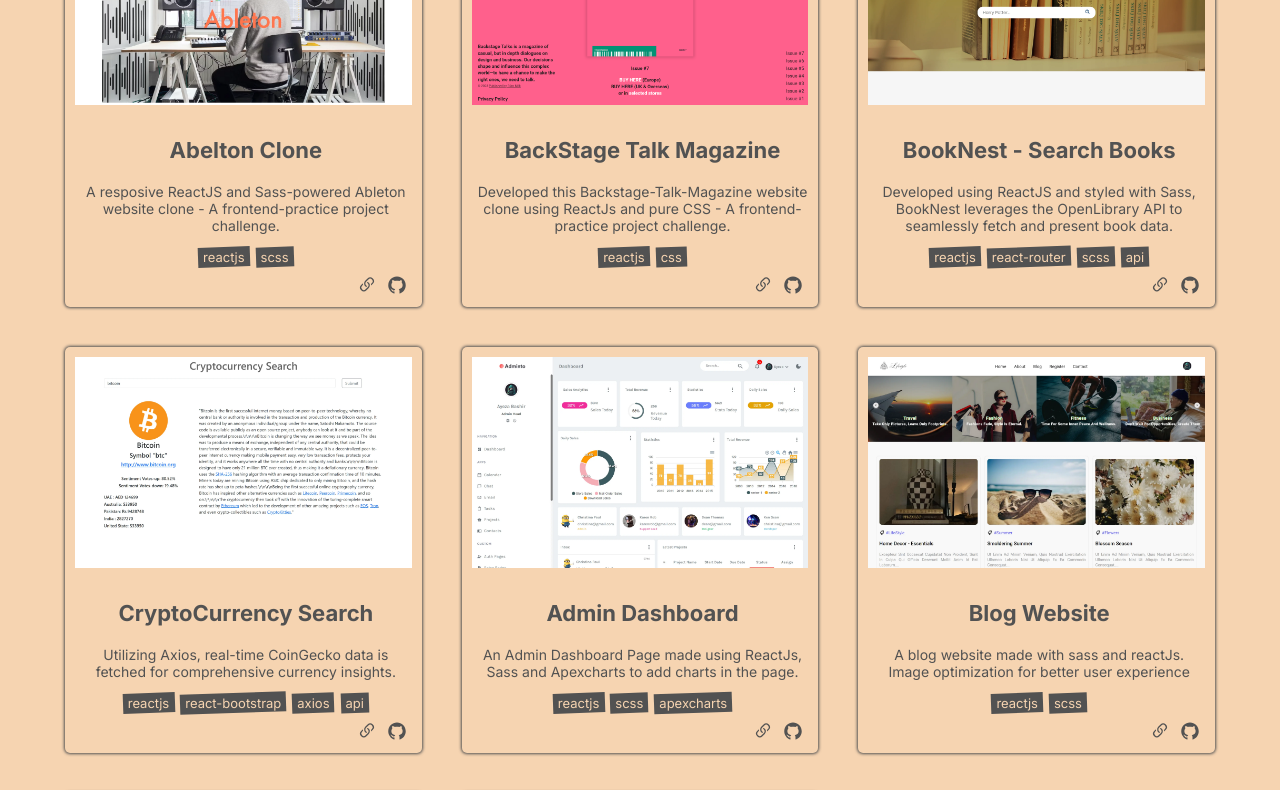
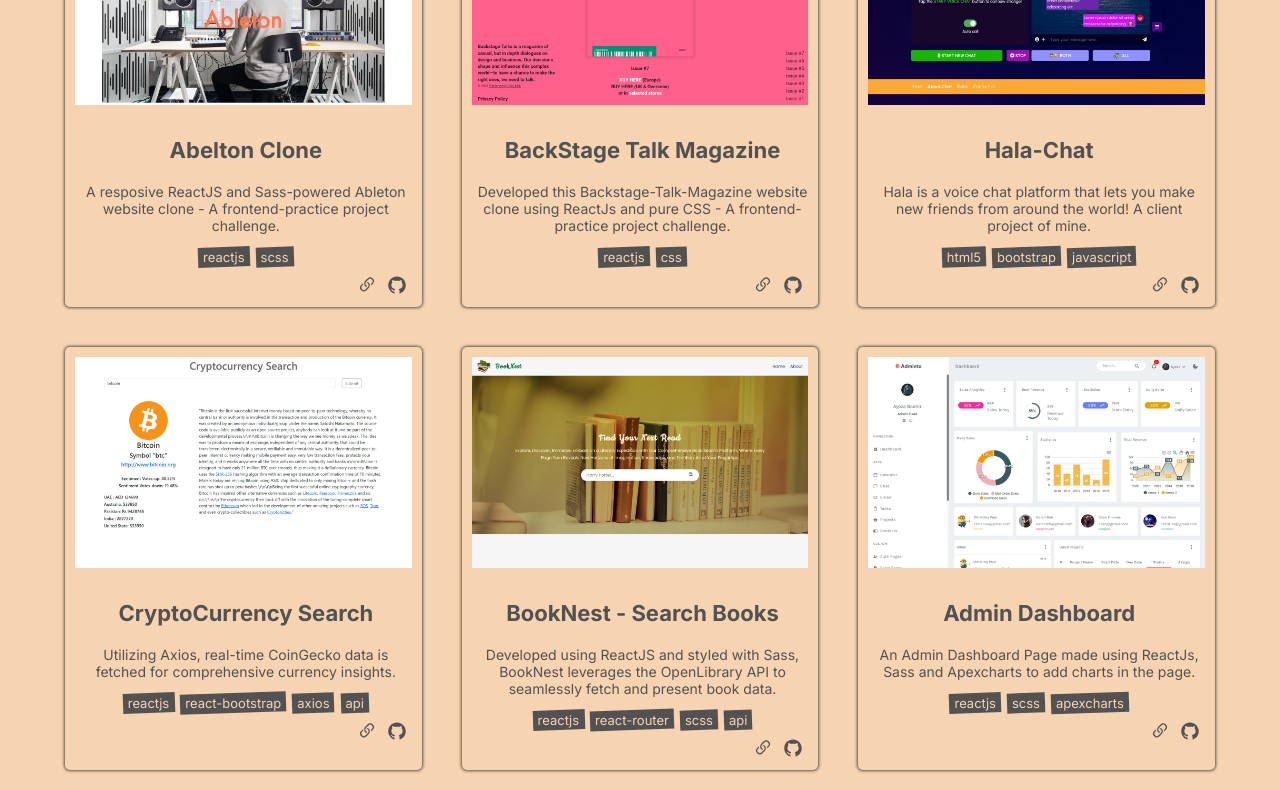
Before and after one commit to ayezabashir/My-Portfolio, a React (Vite) app: page / in a window 1280 px wide. Shown: the part 1500-2290 px from the top of the page. Built offline with nearby package versions, Linux system fonts and the light colour scheme.

Commit message:
added new project

```diff
--- a/src/components/projects/Projects.jsx
+++ b/src/components/projects/Projects.jsx
@@ -9,6 +9,7 @@
 import booknest from '/images/book-nest-search.webp'
 import weather from '/images/weather-app.webp'
 import crypto from '/images/crytpocurrency-search.webp'
+import halachat from '/images/hala-chat.webp'
 
 const allProjects = [
     {
@@ -31,12 +32,12 @@
     },
     {
         id: 3,
-        project_cover: booknest,
-        project_name: 'BookNest - Search Books',
-        project_desc: 'Developed using ReactJS and styled with Sass, BookNest leverages the OpenLibrary API to seamlessly fetch and present book data.',
-        project_languages: ['reactjs', 'react-router', 'scss', 'api'],
-        project_live_link: 'https://book-nest-search-books.vercel.app/',
-        project_github_link: 'https://github.com/ayezabashir/BookNest-SearchBooks'
+        project_cover: halachat,
+        project_name: 'Hala-Chat',
+        project_desc: 'Hala is a voice chat platform that lets you make new friends from around the world! A client project of mine.',
+        project_languages: ['html5', 'bootstrap', 'javascript'],
+        project_live_link: 'https://hala-chat.vercel.app/',
+        project_github_link: 'https://github.com/ayezabashir/HalaChat'
     },
     {
         id: 4,
@@ -49,6 +50,15 @@
     },
     {
         id: 5,
+        project_cover: booknest,
+        project_name: 'BookNest - Search Books',
+        project_desc: 'Developed using ReactJS and styled with Sass, BookNest leverages the OpenLibrary API to seamlessly fetch and present book data.',
+        project_languages: ['reactjs', 'react-router', 'scss', 'api'],
+        project_live_link: 'https://book-nest-search-books.vercel.app/',
+        project_github_link: 'https://github.com/ayezabashir/BookNest-SearchBooks'
+    },
+    {
+        id: 6,
         project_cover: admindash,
         project_name: 'Admin Dashboard',
         project_desc: 'An Admin Dashboard Page made using ReactJs, Sass and Apexcharts to add charts in the page.',
@@ -57,7 +67,7 @@
         project_github_link: 'https://github.com/ayezabashir/ReactJs-AdminDashboard'
     },
     {
-        id: 6,
+        id: 7,
         project_cover: blog,
         project_name: 'Blog Website',
         project_desc: 'A blog website made with sass and reactJs. Image optimization for better user experience',
@@ -66,7 +76,7 @@
         project_github_link: 'https://github.com/ayezabashir/ReactJS-BlogWebssite'
     },
     {
-        id: 7,
+        id: 8,
         project_cover: weather,
         project_name: 'Weather Forecast',
         project_desc: 'Weather application that provides real-time weather information and forecasts using data from OpenWeather API',
@@ -75,7 +85,7 @@
         project_github_link: 'https://github.com/ayezabashir/ReactJS-Weather-Forecasts'
     },
     {
-        id: 8,
+        id: 9,
         project_cover: flightbook,
         project_name: 'FlightBook-Landing Page',
         project_desc: 'A responsive landing page for a flight-booking website, developed using ReactJS, incorporating SASS for sleek and stylish design.',
```
Also changed, not shown: public/images/hala-chat.webp (added).
